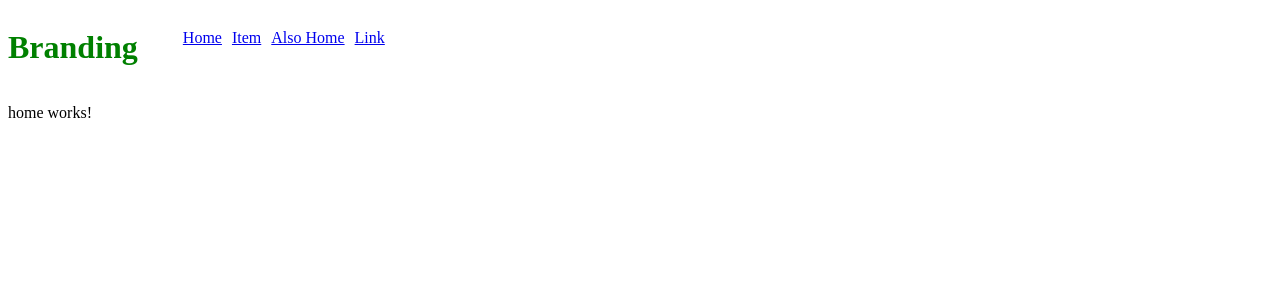
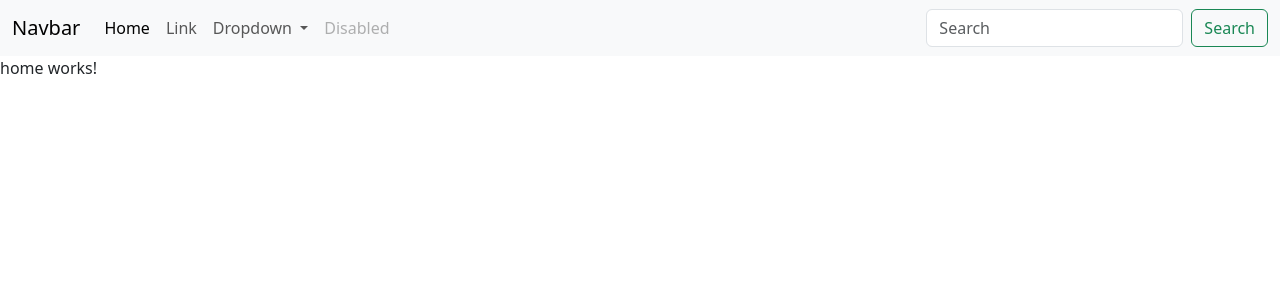
Before and after one commit to MellowBun/HelloAngular, an Angular app: page / in a window 1280 px wide. Shown: the top 300 px of the page. Built offline with nearby package versions, Linux system fonts and the light colour scheme.

Commit message:
Made Working Navbar with ng

```diff
--- a/angular.json
+++ b/angular.json
@@ -25,7 +25,8 @@
               "src/assets"
             ],
             "styles": [
-              "src/styles.css"
+              "src/styles.css",
+              "node_modules/bootstrap/dist/css/bootstrap.min.css"
             ],
             "scripts": []
           },
--- a/package.json
+++ b/package.json
@@ -18,6 +18,7 @@
     "@angular/platform-browser": "^16.2.0",
     "@angular/platform-browser-dynamic": "^16.2.0",
     "@angular/router": "^16.2.0",
+    "bootstrap": "^5.3.2",
     "rxjs": "~7.8.0",
     "tslib": "^2.3.0",
     "zone.js": "~0.13.0"
--- a/src/app/app.component.html
+++ b/src/app/app.component.html
@@ -1,11 +1,2 @@
-<div class="navbar">
-    <h1>Branding</h1>
-
-    <ul class="link-list">
-        <li class="link"><a [routerLink]="['']">Home</a></li>
-        <li class="link"><a [routerLink]="['item', 'Toast']">Item</a></li>
-        <li class="link"><a routerLink="">Also Home</a></li>
-        <li class="link"><a routerLink="item/">Link</a></li>
-    </ul>
-</div>
+<app-navbar></app-navbar>
 <router-outlet></router-outlet>
--- a/src/app/app.module.ts
+++ b/src/app/app.module.ts
@@ -5,12 +5,14 @@
 import { AppComponent } from './app.component';
 import { ItemComponent } from './item/item.component';
 import { HomeComponent } from './home/home.component';
+import { NavbarComponent } from './navbar/navbar.component';
 
 @NgModule({
   declarations: [
     AppComponent,
     ItemComponent,
-    HomeComponent
+    HomeComponent,
+    NavbarComponent
   ],
   imports: [
     BrowserModule,
--- /dev/null
+++ b/src/app/navbar/navbar.component.html
@@ -0,0 +1,36 @@
+<nav class="navbar navbar-expand-lg bg-body-tertiary">
+    <div class="container-fluid">
+      <a class="navbar-brand" href="#">Navbar</a>
+      <button class="navbar-toggler" type="button" data-bs-toggle="collapse" data-bs-target="#navbarSupportedContent" aria-controls="navbarSupportedContent" aria-expanded="false" aria-label="Toggle navigation">
+        <span class="navbar-toggler-icon"></span>
+      </button>
+      <div class="collapse navbar-collapse" id="navbarSupportedContent">
+        <ul class="navbar-nav me-auto mb-2 mb-lg-0">
+          <li class="nav-item">
+            <a class="nav-link active" aria-current="page" href="#">Home</a>
+          </li>
+          <li class="nav-item">
+            <a class="nav-link" href="#">Link</a>
+          </li>
+          <li class="nav-item dropdown">
+            <a class="nav-link dropdown-toggle" href="#" role="button" data-bs-toggle="dropdown" aria-expanded="false">
+              Dropdown
+            </a>
+            <ul class="dropdown-menu">
+              <li><a class="dropdown-item" href="#">Action</a></li>
+              <li><a class="dropdown-item" href="#">Another action</a></li>
+              <li><hr class="dropdown-divider"></li>
+              <li><a class="dropdown-item" href="#">Something else here</a></li>
+            </ul>
+          </li>
+          <li class="nav-item">
+            <a class="nav-link disabled" aria-disabled="true">Disabled</a>
+          </li>
+        </ul>
+        <form class="d-flex" role="search">
+          <input class="form-control me-2" type="search" placeholder="Search" aria-label="Search">
+          <button class="btn btn-outline-success" type="submit">Search</button>
+        </form>
+      </div>
+    </div>
+  </nav>
```
Also changed, not shown: src/app/navbar/navbar.component.ts (added, +10 -0 lines), src/app/navbar/navbar.component.css (added), 2 other files (tests, documents, lock files or other folders).
